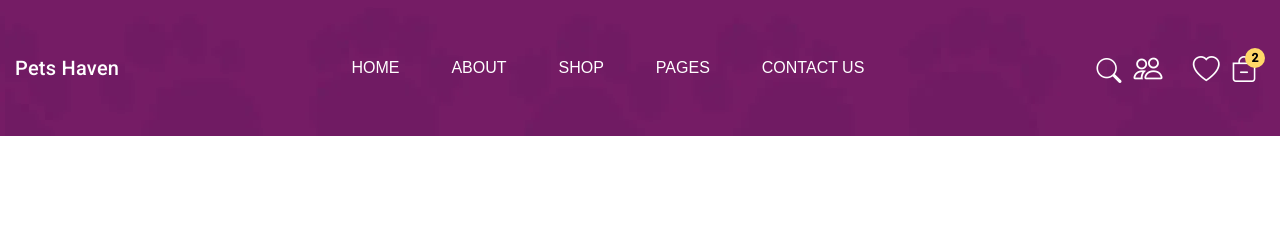
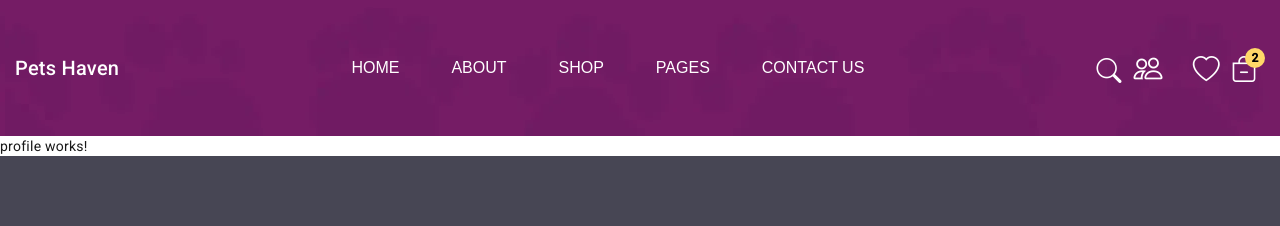
Before and after one commit to Pets-Haven/Front-End, an Angular app: page /Account in a window 1280 px wide. Shown: the top 226 px of the page. Built offline with nearby package versions, Linux system fonts and the light colour scheme.

Commit message:
edit profile

```diff
--- a/src/app/app-routing.module.ts
+++ b/src/app/app-routing.module.ts
@@ -9,6 +9,7 @@ import { ContactUsComponent } from './Pages/contact-us/contact-us.component';
 import { NotFoundComponent } from './Pages/not-found/not-found.component';
 import { CartComponent } from './Pages/cart/cart.component';
 import { WhishlistComponent } from './Pages/whishlist/whishlist.component';
+import { ProfileComponent } from './modules/profile/profile/profile.component';
 
 const routes: Routes = [
   { path: '', component: HomeComponent },
@@ -20,6 +21,8 @@ const routes: Routes = [
   { path: 'products-details/:id', component: ProductDetailsComponent },
   { path: 'products/category/:categoryid', component: ProductsComponent },
   { path: 'products/search/:searchvalue', component: ProductsComponent },
+  { path: 'Account', component: ProfileComponent },
+
   {
     path: 'products/search',
     redirectTo: 'products/category/0',
--- a/src/app/app.module.ts
+++ b/src/app/app.module.ts
@@ -77,6 +77,10 @@ import { WhishlistComponent } from './Pages/whishlist/whishlist.component';
     CheckOutComponent,
     WhishlistComponent,
   ],
+  exports: [
+    FeatureAreaComponent,
+    PageHeaderAreaComponent,
+  ],
   imports: [
     BrowserModule,
     AppRoutingModule,
--- a/src/app/components/navbar/navbar.component.html
+++ b/src/app/components/navbar/navbar.component.html
@@ -28,7 +28,7 @@
                   <a href="#/"><span>Pages</span></a>
                   <ul class="submenu-nav">
                     <li>
-                      <a href="account.html"><span>Account</span></a>
+                      <a routerLink="/Account"><span>Account</span></a>
                     </li>
                     <li *ngIf="isLogin">
                       <a routerLink="/signin"><span>Login</span></a>
--- /dev/null
+++ b/src/app/modules/profile/profile/profile.component.html
@@ -0,0 +1,2 @@
+<p>profile works!</p>
+<!--<app-feature-area></app-feature-area>-->
```
Also changed, not shown: src/app/modules/profile/profile.module.ts (+7 -2 lines), src/app/modules/profile/profile/profile.component.ts (added, +20 -0 lines), src/app/modules/profile/profile/profile.component.css (added).
